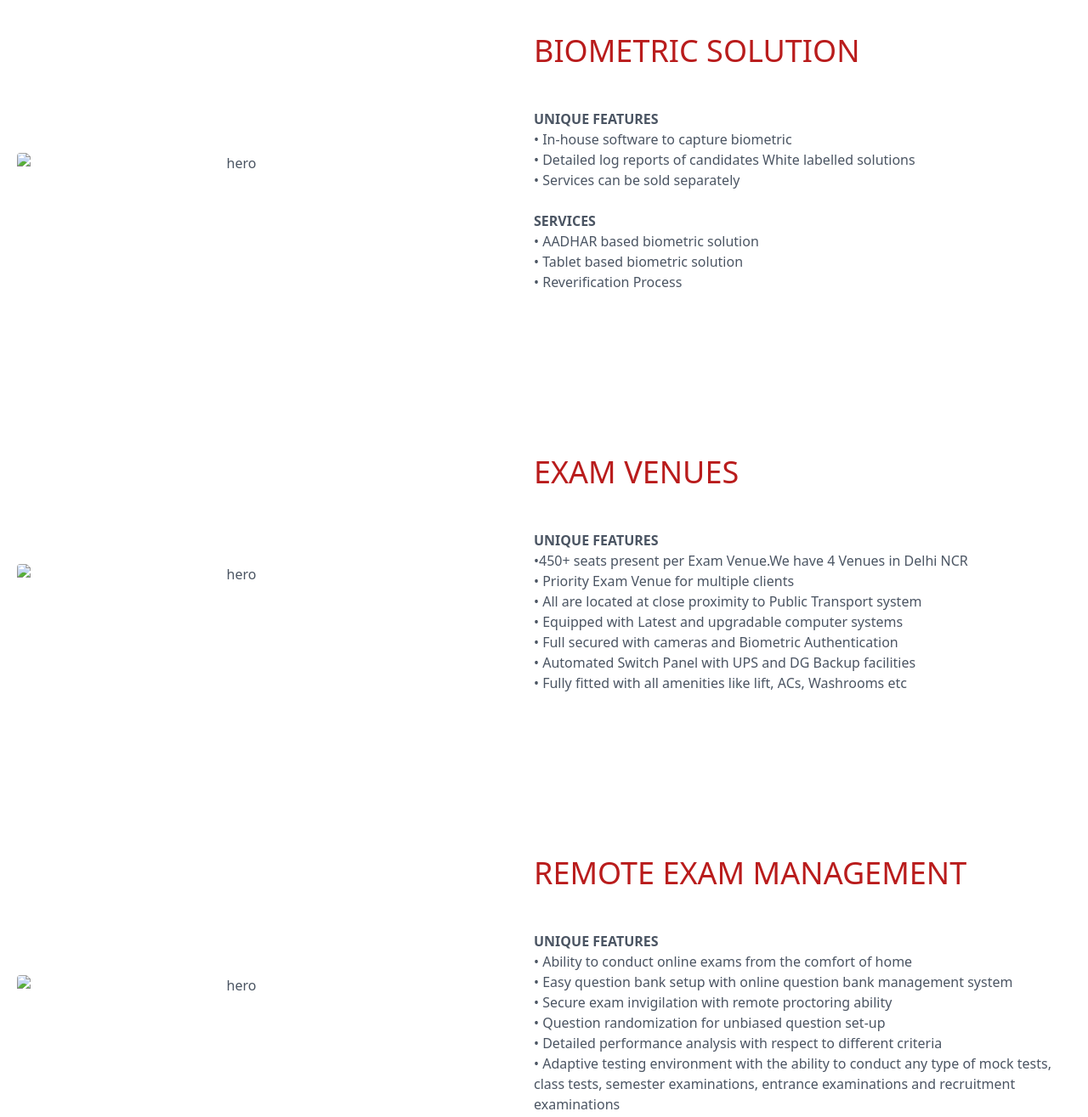
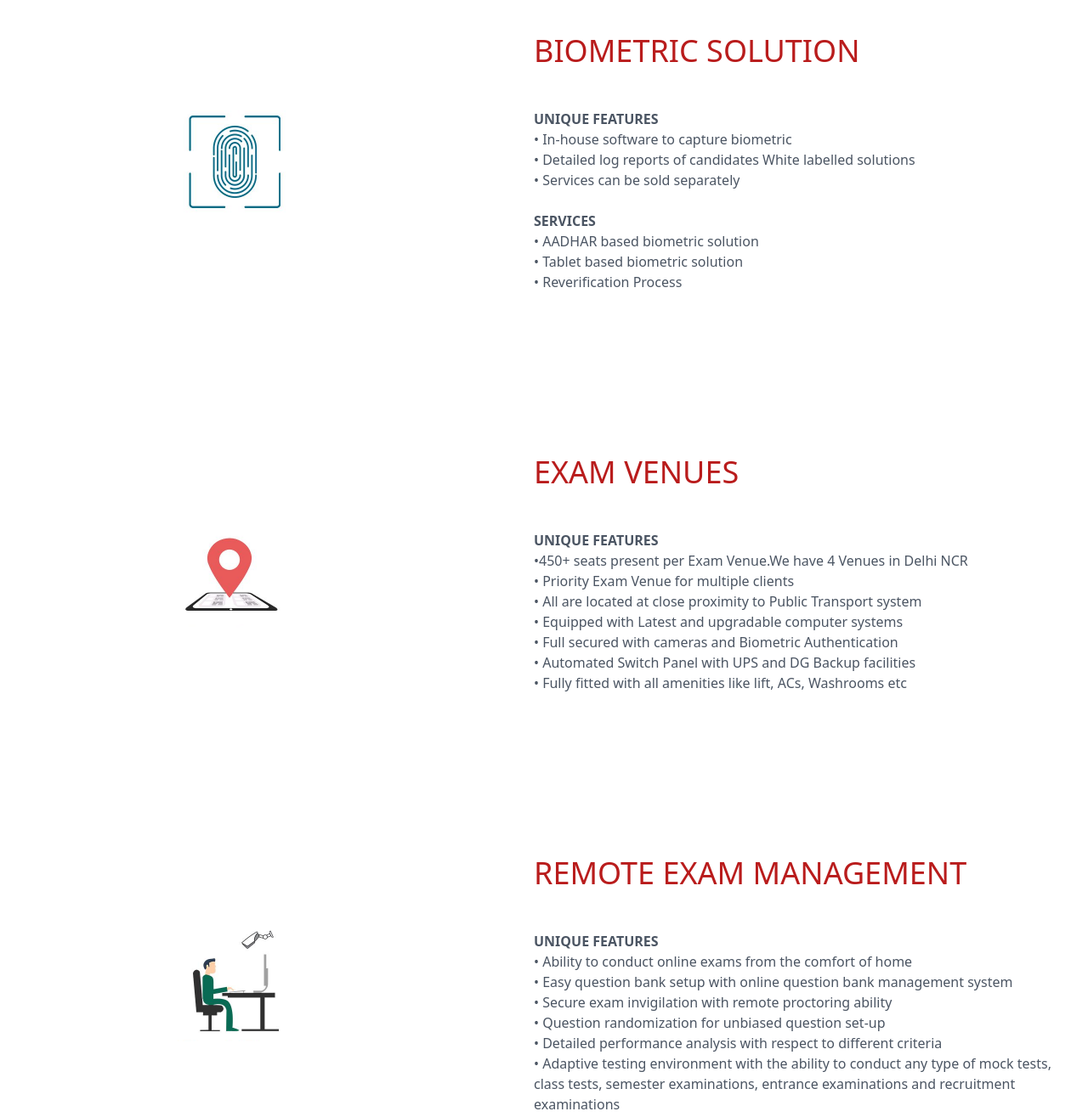
Before and after one commit to kajal-Kach/kajal-kach.github.io, a plain HTML site: page learn.html in a window 1280 px wide. Shown: the part 2800-4115 px from the top of the page at 85% size. Drawn offline with nearby package versions, Linux system fonts and the light colour scheme.

Commit message:
Update learn.html

```diff
--- a/learn.html
+++ b/learn.html
@@ -313,7 +313,7 @@ div.polaroid {
 <section class="text-gray-600 body-font">
   <div class="container mx-auto flex px-5 py-24 md:flex-row flex-col items-center">
     <div class="lg:max-w-lg lg:w-full md:w-1/2 w-5/6 mb-10 md:mb-0">
-      <center><img class="object-cover object-center rounded" alt="hero" src="images/bs.png"></center>
+      <center><img class="object-cover object-center rounded" alt="hero" src="images/bs.jpg"></center>
     </div>
     <div class="lg:flex-grow md:w-1/2 lg:pl-24 md:pl-16 flex flex-col md:items-start md:text-left items-center text-center">
       <h1 class="title-font sm:text-4xl text-3xl mb-4 font-medium text-red-700">BIOMETRIC SOLUTION
@@ -346,7 +346,7 @@ div.polaroid {
 <section class="text-gray-600 body-font">
   <div class="container mx-auto flex px-5 py-24 md:flex-row flex-col items-center">
     <div class="lg:max-w-lg lg:w-full md:w-1/2 w-5/6 mb-10 md:mb-0">
-     <center> <img class="object-cover object-center rounded" alt="hero" src="images/ev.png"></center>
+     <center> <img class="object-cover object-center rounded" alt="hero" src="images/ev.jpg"></center>
     </div>
     <div class="lg:flex-grow md:w-1/2 lg:pl-24 md:pl-16 flex flex-col md:items-start md:text-left items-center text-center">
       <h1 class="title-font sm:text-4xl text-3xl mb-4 font-medium text-red-700">EXAM VENUES
@@ -377,7 +377,7 @@ div.polaroid {
 <section class="text-gray-600 body-font">
   <div class="container mx-auto flex px-5 py-24 md:flex-row flex-col items-center">
     <div class="lg:max-w-lg lg:w-full md:w-1/2 w-5/6 mb-10 md:mb-0">
-      <center><img class="object-cover object-center rounded" alt="hero" src="images/rem.png"></center>
+      <center><img class="object-cover object-center rounded" alt="hero" src="images/rem.jpg"></center>
     </div>
     <div class="lg:flex-grow md:w-1/2 lg:pl-24 md:pl-16 flex flex-col md:items-start md:text-left items-center text-center">
       <h1 class="title-font sm:text-4xl text-3xl mb-4 font-medium text-red-700">REMOTE EXAM MANAGEMENT
@@ -430,7 +430,7 @@ div.polaroid {
 
   <div class="container mx-auto flex px-5 py-24 md:flex-row flex-col items-center">
     <div class="lg:max-w-lg lg:w-full md:w-1/2 w-5/6 mb-10 md:mb-0">
-      <center><img class="object-cover object-center rounded" alt="hero" src="images/te.png"></center>
+      <center><img class="object-cover object-center rounded" alt="hero" src="images/te.jpg"></center>
     </div>
     <div class="lg:flex-grow md:w-1/2 lg:pl-24 md:pl-16 flex flex-col md:items-start md:text-left items-center text-center">
       <h1 class="title-font sm:text-4xl text-3xl mb-4 font-medium text-red-700">TEST ENGINE
@@ -564,7 +564,7 @@ div.polaroid {
 <section class="text-gray-600 body-font">
   <div class="container mx-auto flex px-5 py-24 md:flex-row flex-col items-center">
     <div class="lg:max-w-lg lg:w-full md:w-1/2 w-5/6 mb-10 md:mb-0">
-      <center><img class="object-cover object-center rounded" alt="hero" src="images/cca.png"></center>
+      <center><img class="object-cover object-center rounded" alt="hero" src="images/cca.jpg"></center>
     </div>
     <div class="lg:flex-grow md:w-1/2 lg:pl-24 md:pl-16 flex flex-col md:items-start md:text-left items-center text-center">
       <h1 class="title-font sm:text-4xl text-3xl mb-4 font-medium text-red-700">CAREER COUNSELLING ASSESSMENT
```
